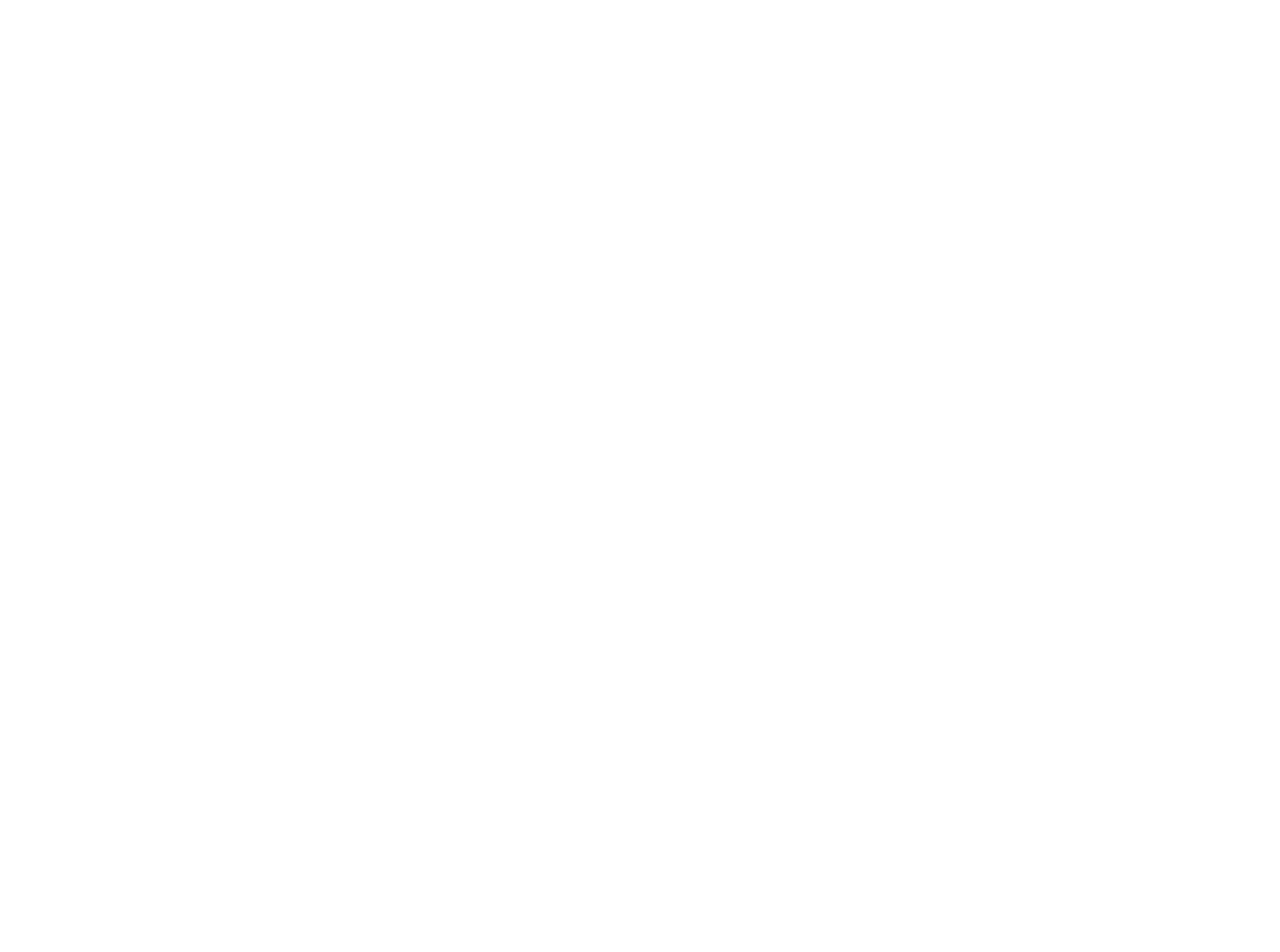
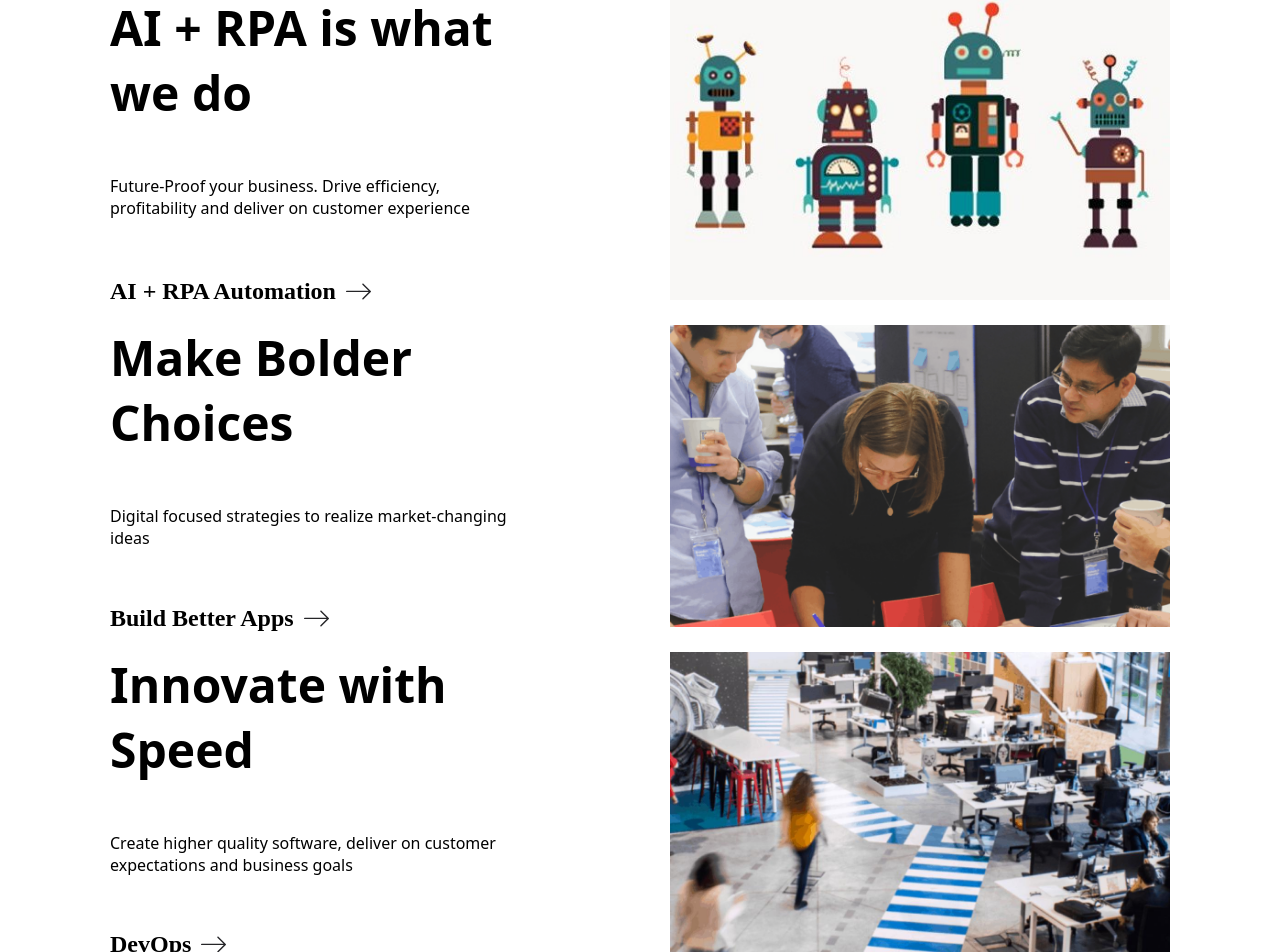
Before and after one commit to bekossy/XivTech-clone, a React (Vite) app: page / in a window 1280 px wide. Shown: the part 3363-4315 px from the top of the page. Before the commit the page ends 2634 px from the top, so only its background shows below. Built offline with nearby package versions, Linux system fonts and the light colour scheme.

Commit message:
creates Pages for react-router

```diff
--- a/src/App.tsx
+++ b/src/App.tsx
@@ -1,15 +1,26 @@
 import Navbar from "./components/Navbar";
+import Automation from "./pages/Automation";
+import Cloud from "./pages/Cloud";
+import DevOps from "./pages/DevOps";
+import Enterprise from "./pages/Enterprise";
 import Homepage from "./pages/Homepage";
+import { BrowserRouter, Route, Routes } from "react-router-dom"
 
 
 function App() {
 
   return (
     <>
-      <div className="App">
+      <BrowserRouter>
         <Navbar />
-        <Homepage />
-      </div>
+        <Routes>
+          <Route path="/" element={<Homepage />} />
+          <Route path="/automation" element={<Automation />} />
+          <Route path="/enterprise" element={<Enterprise />} />
+          <Route path="/devops" element={<DevOps />} />
+          <Route path="/cloud" element={<Cloud />} />
+        </Routes>
+      </BrowserRouter>
     </>
   )
 }
--- /dev/null
+++ b/src/components/CollabItem.tsx
@@ -0,0 +1,32 @@
+import rightArrow from '../assets/rightArrow.svg';
+import { Link } from 'react-router-dom';
+
+interface Props {
+    img: string;
+    title: string;
+    text: string;
+    link: string;
+    linkText: string;
+}
+
+const CollabItem: React.FC<Props> = ({ img, title, text, link, linkText }) => {
+    return (
+        <div className="collabItem">
+            <div className="collabTitle">
+                <h1>{title}</h1>
+
+                <p>{text}</p>
+
+                <Link to={`/${link}`}>
+                    <p>{linkText}</p>
+                    <img src={rightArrow} alt="" />
+                </Link>
+            </div>
+            <div className="collabItemImg">
+                <img src={img} alt="" />
+            </div>
+        </div>
+    )
+}
+
+export default CollabItem
--- a/src/components/Collaborate.tsx
+++ b/src/components/Collaborate.tsx
@@ -1,9 +1,56 @@
+import { Link } from 'react-router-dom';
+import collabImg from '../assets/img5.jpg';
+import collabItemImg1 from '../assets/img6.jpg'
+import collabItemImg2 from '../assets/img7.png'
+import collabItemImg3 from '../assets/img8.jpg'
+import collabItemImg4 from '../assets/img9.jpg'
+import rightArrow from '../assets/rightArrow.svg'
+import CollabItem from './CollabItem';
 
 
 const Collaborate = () => {
     return (
         <div className="collaborate">
-            <section></section>
+            <section style={{ maxWidth: "1100px" }}>
+                <div className="collabImg">
+                    <img src={collabImg} alt="" />
+                </div>
+
+                <div className="collab">
+                    <h1>Let's Collaborate</h1>
+
+                    <CollabItem
+                        img={collabItemImg1}
+                        title={"AI + RPA is what we do"}
+                        text={"Future-Proof your business. Drive efficiency, profitability and deliver on customer experience"}
+                        link={"automation"}
+                        linkText={"AI + RPA Automation"}
+                    />
+                    <CollabItem
+                        img={collabItemImg2}
+                        title={"Make Bolder Choices"}
+                        text={"Digital focused strategies to realize market-changing ideas"}
+                        link={"enterprise"}
+                        linkText={"Build Better Apps"}
+                    />
+                    <CollabItem
+                        img={collabItemImg3}
+                        title={"Innovate with Speed"}
+                        text={"Create higher quality software, deliver on customer expectations and business goals"}
+                        link={"devops"}
+                        linkText={"DevOps"}
+                    />
+                    <CollabItem
+                        img={collabItemImg4}
+                        title={"Embrace Cloud"}
+                        text={"With Cloud-First accelerate innovation and optimize performance"}
+                        link={"cloud"}
+                        linkText={"Cloud Services"}
+                    />
+                </div>
+
+                <button>Get in touch</button>
+            </section>
         </div>
 
 
--- a/src/index.css
+++ b/src/index.css
@@ -9,6 +9,10 @@
 body {
   font-family: system-ui, -apple-system, BlinkMacSystemFont, "Segoe UI", Roboto,
     Oxygen, Ubuntu, Cantarell, "Open Sans", "Helvetica Neue", sans-serif;
+}
+
+img {
+  width: 100%;
 }
 
 section {
@@ -56,6 +60,7 @@
   color: #000;
   padding: 10px 20px;
   font-size: 18px;
+  transition: all 0.3s ease-in-out;
 }
 .navBtns a:hover {
   color: blue;
@@ -74,6 +79,7 @@
   color: blue;
   font-size: 18px;
   cursor: pointer;
+  transition: all 0.3s ease-in-out;
   margin-left: 30px;
 }
 .navBtn:hover {
@@ -151,6 +157,7 @@
 
 .expertise {
   margin-top: 50px;
+  margin-bottom: 400px;
 }
 .expertise p {
   margin-bottom: 10px;
@@ -174,9 +181,85 @@
   height: 220px;
 }
 .exGridText {
-  /* max-width: 500px; */
   padding: 20px 10px;
 }
 .exGridText h1 {
   margin-bottom: 10px;
 }
+
+/* Collaborate */
+.collaborate {
+  margin-bottom: 50px;
+  border-bottom: 3px solid;
+  padding-bottom: 30px;
+}
+.collabImg {
+  max-width: 900px;
+  margin: 0 auto;
+  position: relative;
+  top: -250px;
+}
+
+.collab {
+  position: relative;
+  top: -200px;
+}
+
+.collab h1 {
+  margin-bottom: 50px;
+}
+
+.collabItem {
+  display: flex;
+  justify-content: space-between;
+  margin: 20px 0;
+}
+
+.collabTitle {
+  display: flex;
+  flex-direction: column;
+  max-width: 400px;
+  flex: 1;
+}
+.collabTitle h1 {
+  font-size: 48px;
+  font-weight: 600;
+}
+
+.collabTitle a {
+  display: flex;
+  align-items: center;
+  margin-top: auto;
+  color: #000;
+  text-decoration: none;
+  font-size: 24px;
+  font-weight: 600;
+  font-family: "Times New Roman", Times, serif;
+  width: fit-content;
+}
+.collabTitle a:hover {
+  color: #000000a9;
+}
+.collabTitle img {
+  width: 25px;
+  margin-left: 10px;
+}
+
+.collabItemImg {
+  width: 500px;
+}
+
+.collaborate section > button {
+  color: #fff;
+  background-color: #000;
+  padding: 13px 40px;
+  border-radius: 3px;
+  font-size: 18px;
+  border: 2px solid #000;
+  cursor: pointer;
+  transition: all 0.3s ease-in-out;
+}
+.collaborate section > button:hover {
+  background-color: #fff;
+  color: #000;
+}
--- /dev/null
+++ b/src/pages/Automation.tsx
@@ -0,0 +1,35 @@
+import React from 'react'
+
+const Automation = () => {
+    return (
+        <div>
+            <p>Automation</p>
+            <p>Automation</p>
+            <p>Automation</p>
+            <p>Automation</p>
+            <p>Automation</p>
+            <p>Automation</p>
+            <p>Automation</p>
+            <p>Automation</p>
+            <p>Automation</p>
+            <p>Automation</p>
+            <p>Automation</p>
+            <p>Automation</p>
+            <p>Automation</p>
+            <p>Automation</p>
+            <p>Automation</p>
+            <p>Automation</p>
+            <p>Automation</p>
+            <p>Automation</p>
+            <p>Automation</p>
+            <p>Automation</p>
+            <p>Automation</p>
+            <p>Automation</p>
+            <p>Automation</p>
+            <p>Automation</p>
+            <p>Automation</p>
+        </div>
+    )
+}
+
+export default Automation
--- /dev/null
+++ b/src/pages/Cloud.tsx
@@ -0,0 +1,37 @@
+import React from 'react'
+
+const Cloud = () => {
+    return (
+        <div>
+            <p>Cloud</p>
+            <p>Cloud</p>
+            <p>Cloud</p>
+            <p>Cloud</p>
+            <p>Cloud</p>
+            <p>Cloud</p>
+            <p>Cloud</p>
+            <p>Cloud</p>
+            <p>Cloud</p>
+            <p>Cloud</p>
+            <p>Cloud</p>
+            <p>Cloud</p>
+            <p>Cloud</p>
+            <p>Cloud</p>
+            <p>Cloud</p>
+            <p>Cloud</p>
+            <p>Cloud</p>
+            <p>Cloud</p>
+            <p>Cloud</p>
+            <p>Cloud</p>
+            <p>Cloud</p>
+            <p>Cloud</p>
+            <p>Cloud</p>
+            <p>Cloud</p>
+            <p>Cloud</p>
+            <p>Cloud</p>
+            <p>Cloud</p>
+        </div>
+    )
+}
+
+export default Cloud
--- /dev/null
+++ b/src/pages/DevOps.tsx
@@ -0,0 +1,36 @@
+import React from 'react'
+
+const DevOps = () => {
+    return (
+        <div>
+            <p>DevOps</p>
+            <p>DevOps</p>
+            <p>DevOps</p>
+            <p>DevOps</p>
+            <p>DevOps</p>
+            <p>DevOps</p>
+            <p>DevOps</p>
+            <p>DevOps</p>
+            <p>DevOps</p>
+            <p>DevOps</p>
+            <p>DevOps</p>
+            <p>DevOps</p>
+            <p>DevOps</p>
+            <p>DevOps</p>
+            <p>DevOps</p>
+            <p>DevOps</p>
+            <p>DevOps</p>
+            <p>DevOps</p>
+            <p>DevOps</p>
+            <p>DevOps</p>
+            <p>DevOps</p>
+            <p>DevOps</p>
+            <p>DevOps</p>
+            <p>DevOps</p>
+            <p>DevOps</p>
+
+        </div>
+    )
+}
+
+export default DevOps
--- /dev/null
+++ b/src/pages/Enterprise.tsx
@@ -0,0 +1,28 @@
+import React from 'react'
+
+const Enterprise = () => {
+    return (
+        <div>
+            <p>Enterprise</p>
+            <p>Enterprise</p>
+            <p>Enterprise</p>
+            <p>Enterprise</p>
+            <p>Enterprise</p>
+            <p>Enterprise</p>
+            <p>Enterprise</p>
+            <p>Enterprise</p>
+            <p>Enterprise</p>
+            <p>Enterprise</p>
+            <p>Enterprise</p>
+            <p>Enterprise</p>
+            <p>Enterprise</p>
+            <p>Enterprise</p>
+            <p>Enterprise</p>
+            <p>Enterprise</p>
+            <p>Enterprise</p>
+            <p>Enterprise</p>
+        </div>
+    )
+}
+
+export default Enterprise
```
Also changed, not shown: src/assets/downArrow.svg (added), src/assets/rightArrow.svg (added).
